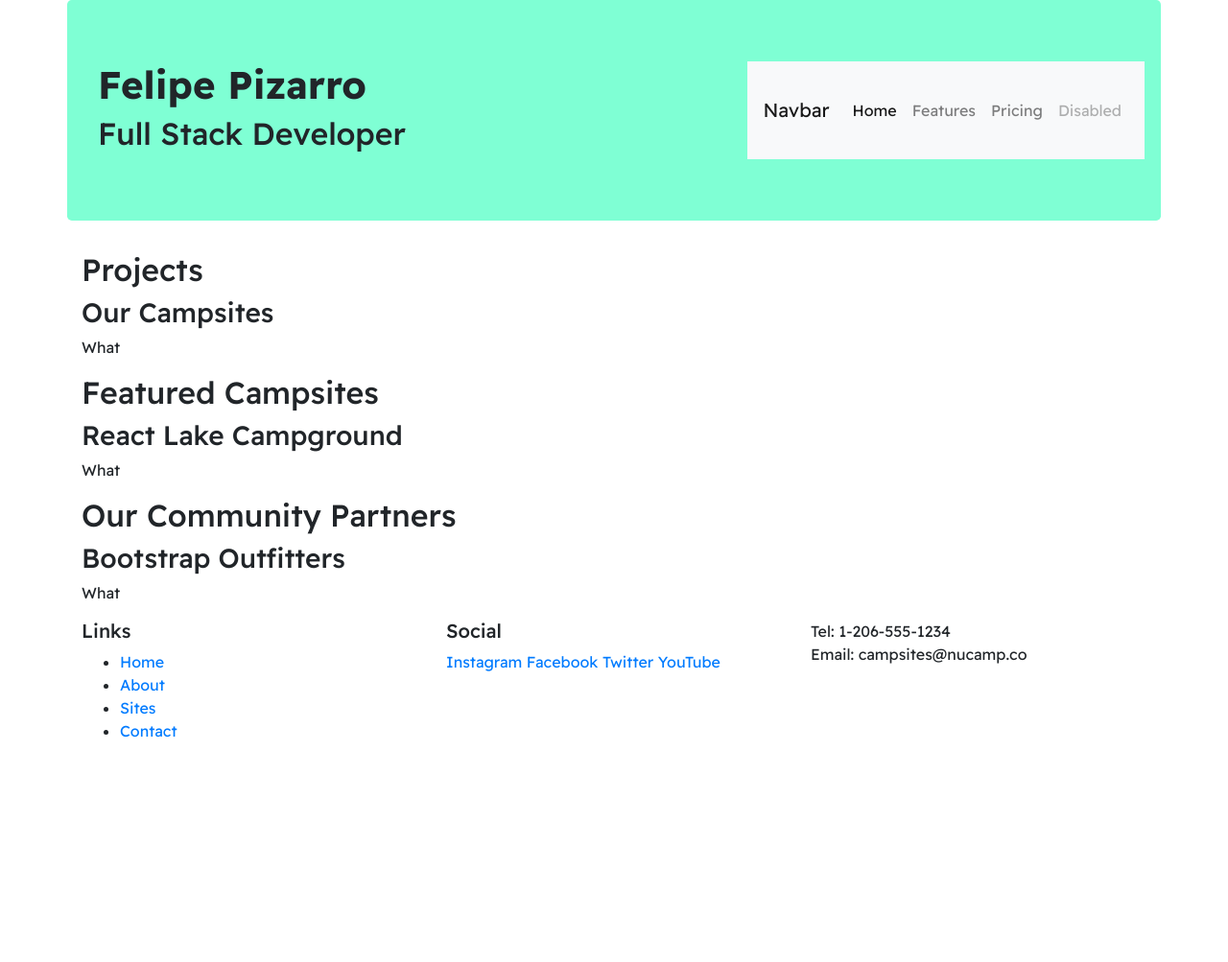
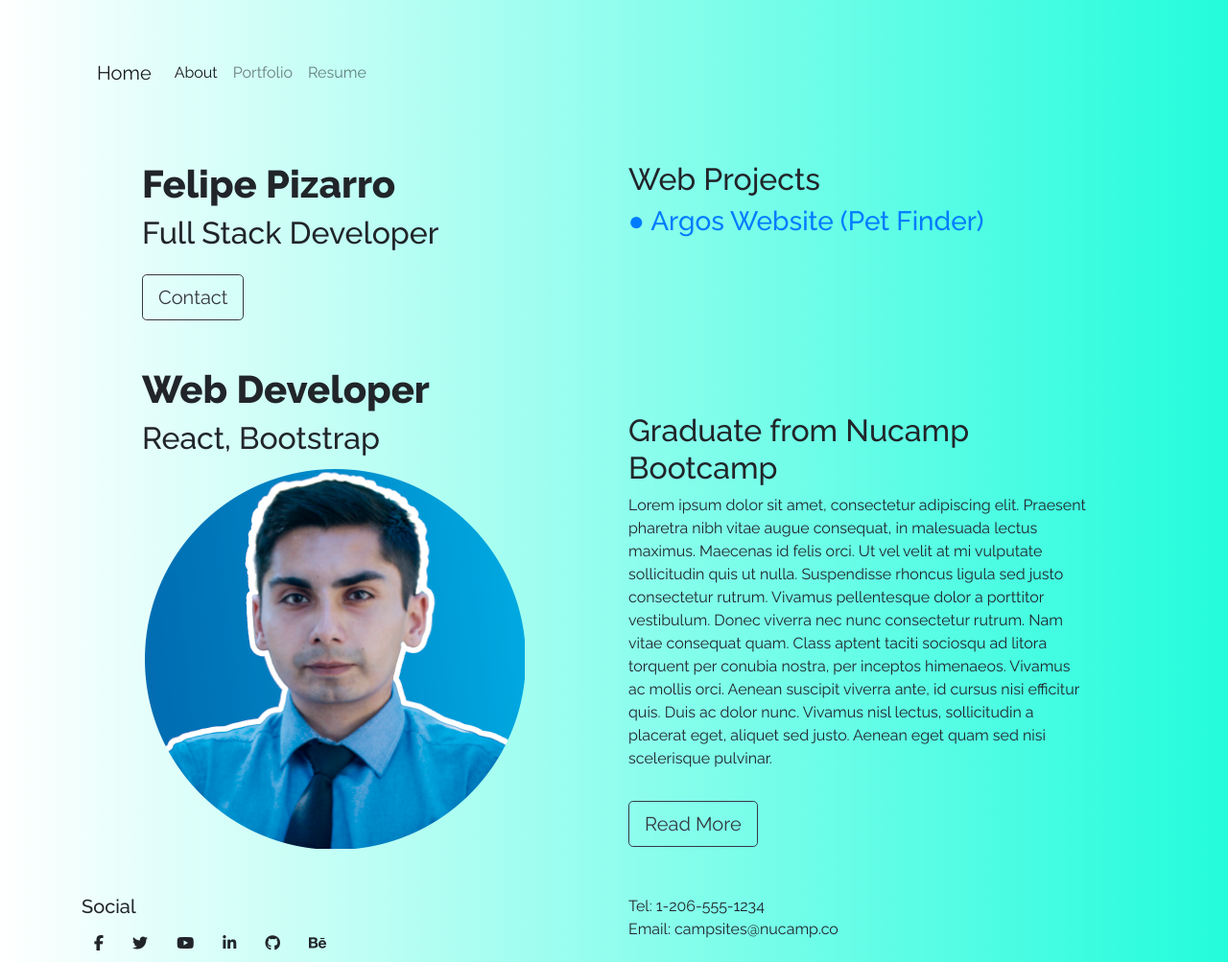
Before and after one commit to felipepizarro1/myWebsitePortfolio, a website: page index.html in a window 1280 px wide. Shown: the whole page at 96% size. Before the commit the page ends 800 px from the top, so only its background shows below. Drawn offline with nearby package versions, Linux system fonts and the light colour scheme.

Commit message:
bootstrapUpdate

```diff
--- a/css/styles.css
+++ b/css/styles.css
@@ -1,5 +1,7 @@
 body {
-    font-family: 'Readex Pro', sans-serif;
+    font-family: 'Raleway', sans-serif;
+    background-image:linear-gradient(90deg,white, rgb(35,252,220));
+
 }
 
 h1 {
@@ -14,6 +16,6 @@ p {
     font-weight: 400;
 }
 
-.jumbotron {
-    background-color:aquamarine;
-}
+a:link {
+    text-decoration: none;
+  }
--- a/index.html
+++ b/index.html
@@ -7,65 +7,77 @@
 
     <!-- Bootstrap CSS -->
     <link rel="stylesheet" href="node_modules/bootstrap/dist/css/bootstrap.min.css" />
+    <link rel="stylesheet" href="node_modules/font-awesome/css/font-awesome.min.css" />
     <link rel="stylesheet" href="css/styles.css">
     <link rel="preconnect" href="https://fonts.googleapis.com">
     <link rel="preconnect" href="https://fonts.gstatic.com" crossorigin>
-    <link href="https://fonts.googleapis.com/css2?family=Readex+Pro:wght@200;300;400;500;600;700&display=swap" rel="stylesheet">
+    <link href="https://fonts.googleapis.com/css2?family=Raleway:ital,wght@0,100;0,200;0,300;0,400;0,500;0,600;0,700;0,800;0,900;1,100;1,200;1,300;1,400;1,500;1,600;1,700;1,800;1,900&display=swap" rel="stylesheet">
 
     <title>Felipe Pizarro Web Developer</title>
 </head>
 <body>
 
     <header>
-        <div class="jumbotron container">
+        <div class="container">
             <div class="row">
-                <div class="col">
-                    <h1>Felipe Pizarro</h1>
-                    <h2>Full Stack Developer</h2>
-                </div>
-                <nav class="navbar navbar-expand-lg navbar-light bg-light">
-                    <a class="navbar-brand" href="#">Navbar</a>
+                <div class="col mt-5">
+                    <nav class="navbar navbar-expand-lg navbar-light bg-transparent ">
+                        <a class="navbar-brand" href="#">Home</a>
                         <button class="navbar-toggler" type="button" data-toggle="collapse" data-target="#navbarNav" aria-controls="navbarNav" aria-expanded="false" aria-label="Toggle navigation">
                           <span class="navbar-toggler-icon"></span>
                         </button>
                         <div class="collapse navbar-collapse" id="navbarNav">
                           <ul class="navbar-nav">
                                 <li class="nav-item active">
-                          <a class="nav-link" href="#">Home <span class="sr-only">(current)</span></a>
+                                <a class="nav-link" href="#">About <span class="sr-only">(current)</span></a>
                                 </li>
                                 <li class="nav-item">
-                          <a class="nav-link" href="#">Features</a>
+                                <a class="nav-link" href="#">Portfolio</a>
                                 </li>
                                 <li class="nav-item">
-                          <a class="nav-link" href="#">Pricing</a>
-                        </li>
-                        <li class="nav-item">
-                          <a class="nav-link disabled" href="#">Disabled</a>
+                                <a class="nav-link" href="#">Resume</a>
                                 </li>
                           </ul>
                         </div>
                     </nav>
                 </div>
+
+            </div>
         </div>
 
     </header>
     <div class="container">
-        <div class="row-content">
-            <h2>Projects</h2>
-            <h3>Our Campsites</h3>
-            <p>What</p>
+        <div class="row m-5">
+            <div class="col-6 mt-3">
+                <h1>Felipe Pizarro</h1>
+                <h2>Full Stack Developer</h2>
+                <button type="button" data-target="#volunteer" data-aos= "flip-down" class="btn mt-3  btn-lg btn-outline-dark">Contact</a>
+            </div>
+            <div class="col-6 mt-3">
+                <h2>Web Projects</h2>
+                <a href="https://argoswebsite.netlify.app/"><h3>● Argos Website (Pet Finder)</h3></a>
+            </div>
+        </div>
+
+        <div class="row m-5">
+            <div class="col-6">
+                <h1>Web Developer</h1>
+                <h2>React, Bootstrap</h2>
+                <img class="img-fluid" src="img/felipe-1.png" alt="felipe">
+
+            </div>
+            <div class="col-6 mt-5">
+                <h2>Graduate from Nucamp Bootcamp</h2>
+                <p>Lorem ipsum dolor sit amet, consectetur adipiscing elit. Praesent pharetra nibh vitae augue consequat, in malesuada lectus maximus. Maecenas id felis orci. Ut vel velit at mi vulputate sollicitudin quis ut nulla. Suspendisse rhoncus ligula sed justo consectetur rutrum. Vivamus pellentesque dolor a porttitor vestibulum. Donec viverra nec nunc consectetur rutrum. Nam vitae consequat quam. Class aptent taciti sociosqu ad litora torquent per conubia nostra, per inceptos himenaeos. Vivamus ac mollis orci. Aenean suscipit viverra ante, id cursus nisi efficitur quis. Duis ac dolor nunc. Vivamus nisl lectus, sollicitudin a placerat eget, aliquet sed justo. Aenean eget quam sed nisi scelerisque pulvinar.</p>
+                <button type="button" data-target="#volunteer" data-aos= "flip-down" class="btn mt-3  btn-lg btn-outline-dark">Read More</a>
+
+            </div>
         </div>
 
         <div class="row-content">
-            <h2>Featured Campsites</h2>
-            <h3>React Lake Campground</h3>
-            <p>What</p>
+            <div class="col">
+
             </div>
-
-        <div class="row-content">
-            <h2>Our Community Partners</h2>
-            <h3>Bootstrap Outfitters</h3>
-            <p>What</p>
         </div>
     </div>
 
@@ -73,20 +85,13 @@
         <div class="container">
             <div class="row">
                 <div class="col">
-                    <h5>Links</h5>
-                    <ul>
-                        <li><a href="#">Home</a></li>
-                        <li><a href="#">About</a></li>
-                        <li><a href="#">Sites</a></li>
-                        <li><a href="#">Contact</a></li>
-                    </ul>
-                </div>
-                <div class="col">
                     <h5>Social</h5>
-                    <a href="http://instagram.com/">Instagram</a>
-                    <a href="http://facebook.com/">Facebook</a>
-                    <a href="http://twitter.com/">Twitter</a>
-                    <a href="http://youtube.com/">YouTube</a>
+                    <a class="btn btn-social-icon" href="http://facebook.com/"><i class="fa fa-facebook"></i></a>
+                    <a class="btn btn-social-icon " href="http://twitter.com/"><i class="fa fa-twitter"></i></a>
+                    <a class="btn btn-social-icon " href="http://youtube.com/"><i class="fa fa-youtube"></i></a>
+                    <a class="btn btn-social-icon " href="http://linkedin.com/"><i class="fa fa-linkedin"></i></a>
+                    <a class="btn btn-social-icon " href="http://github.com/"><i class="fa fa-github"></i></a>
+                    <a class="btn btn-social-icon " href="http://behance/"><i class="fa fa-behance"></i></a>
                 </div>
                 <div class="col">
                     Tel: 1-206-555-1234<br />
--- a/package.json
+++ b/package.json
@@ -22,6 +22,7 @@
     "lite-server": "^2.6.1"
   },
   "dependencies": {
+    "@fortawesome/fontawesome-free": "^5.15.4",
     "bootstrap": "^4.5.2",
     "jquery": "^3.5.1",
     "popper.js": "^1.16.1"
```
Also changed, not shown: img/felipe-1.png (added), 1 other file. Lines whose indentation alone changed are shown as unchanged.
